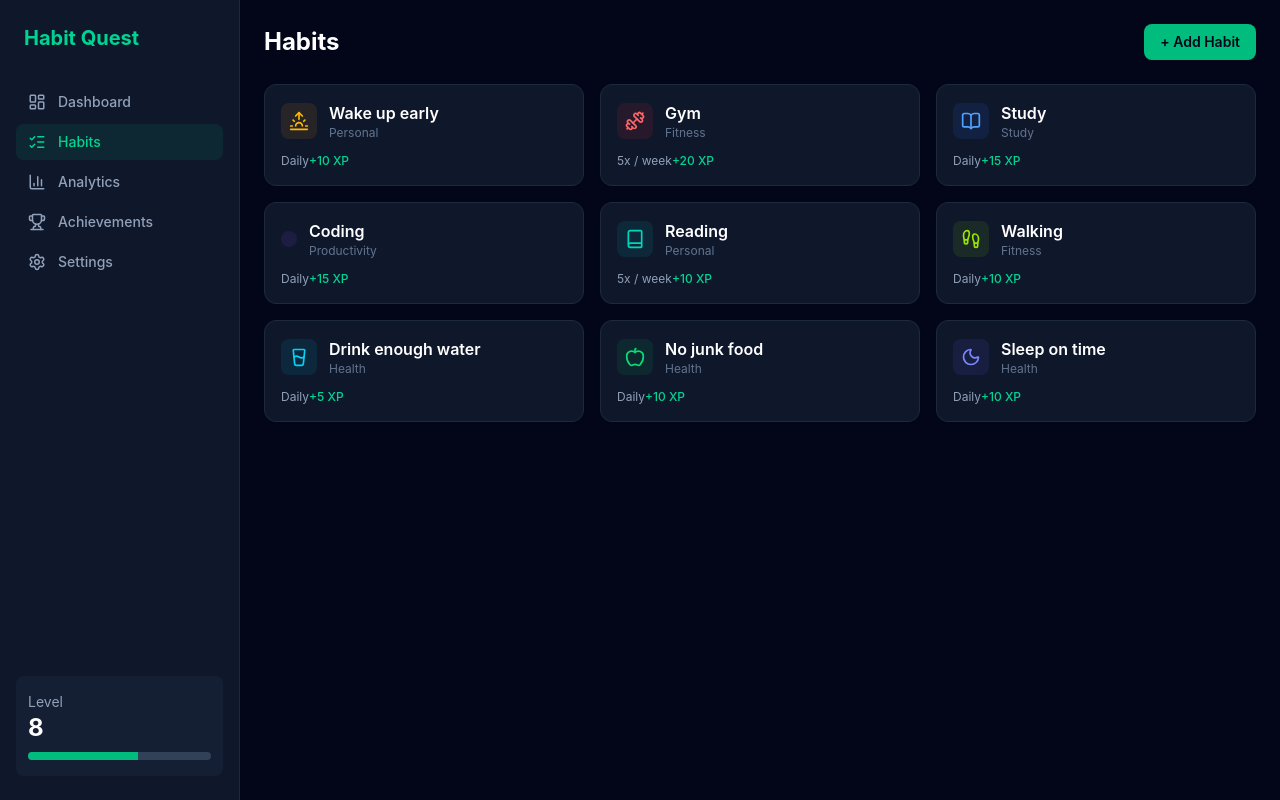
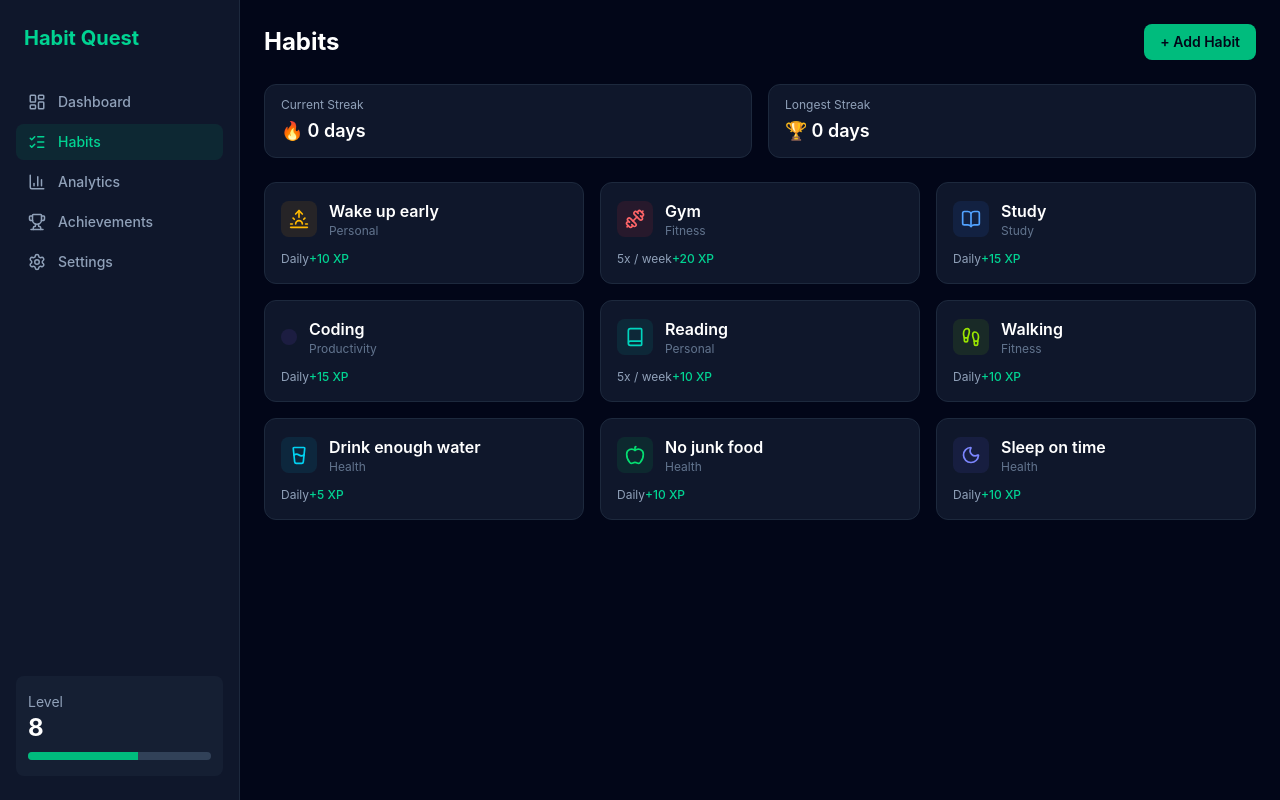
Before and after one commit to Dewesh10/habit-quest, a React (Vite) app: page /habits in a window 1280 px wide. Built offline with nearby package versions, Linux system fonts and the light colour scheme.

Commit message:
Add Phase 8 streaks: current/longest streak summary and per-habit streak badges on Habits page

```diff
--- a/src/pages/Habits/Habits.tsx
+++ b/src/pages/Habits/Habits.tsx
@@ -1,10 +1,16 @@
 import { useState } from "react"
 import { icons } from "lucide-react"
 import { useHabits } from "../../hooks/useHabits"
+import { useCompletions } from "../../hooks/useCompletions"
 import { getHabitColorClasses } from "../../utils/colorMap"
 import Modal from "../../components/common/Modal"
 import HabitForm from "../../components/habits/HabitForm"
 import type { Habit } from "../../types"
+import {
+  calculateHabitStreak,
+  calculateCurrentStreak,
+  calculateLongestStreak,
+} from "../../utils/stats"
 
 function HabitIcon({ name, className }: { name: string; className?: string }) {
   const Icon = icons[name as keyof typeof icons]
@@ -23,6 +29,7 @@ function frequencyLabel(habit: Habit): string {
 
 export default function Habits() {
   const { habits, loaded, addHabit, updateHabit } = useHabits()
+  const { completions, loaded: completionsLoaded } = useCompletions()
   const activeHabits = habits.filter((h) => !h.archived)
 
   const [modalOpen, setModalOpen] = useState(false)
@@ -52,9 +59,12 @@ export default function Habits() {
     closeModal()
   }
 
-  if (!loaded) {
+  if (!loaded || !completionsLoaded) {
     return <p className="text-slate-400">Loading habits...</p>
   }
+
+  const currentStreak = calculateCurrentStreak(habits, completions)
+  const longestStreak = calculateLongestStreak(habits, completions)
 
   return (
     <div>
@@ -67,6 +77,23 @@ export default function Habits() {
           + Add Habit
         </button>
       </div>
+
+      {activeHabits.length > 0 && (
+        <div className="flex gap-4 mb-6">
+          <div className="bg-slate-900 border border-slate-800 rounded-xl px-4 py-3 flex-1">
+            <p className="text-xs text-slate-400 mb-1">Current Streak</p>
+            <p className="text-lg font-semibold text-white">
+              🔥 {currentStreak} days
+            </p>
+          </div>
+          <div className="bg-slate-900 border border-slate-800 rounded-xl px-4 py-3 flex-1">
+            <p className="text-xs text-slate-400 mb-1">Longest Streak</p>
+            <p className="text-lg font-semibold text-white">
+              🏆 {longestStreak} days
+            </p>
+          </div>
+        </div>
+      )}
 
       {activeHabits.length === 0 ? (
         <div className="text-center py-16">
@@ -83,6 +110,7 @@ export default function Habits() {
         <div className="grid grid-cols-1 sm:grid-cols-2 lg:grid-cols-3 gap-4">
           {activeHabits.map((habit) => {
             const colors = getHabitColorClasses(habit.color)
+            const habitStreak = calculateHabitStreak(habit, completions)
             return (
               <button
                 key={habit.id}
@@ -102,6 +130,11 @@ export default function Habits() {
                   <span>{frequencyLabel(habit)}</span>
                   <span className="text-emerald-400 font-medium">+{habit.xpValue} XP</span>
                 </div>
+                {habitStreak > 0 && (
+                  <div className="text-xs text-orange-400 font-medium">
+                    🔥 {habitStreak} day streak
+                  </div>
+                )}
               </button>
             )
           })}
```
